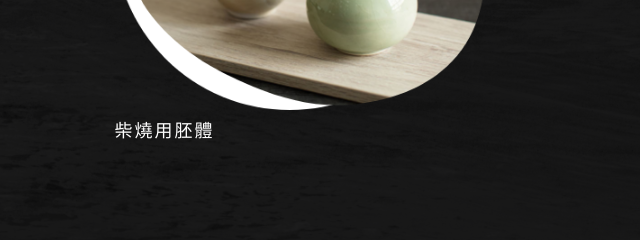
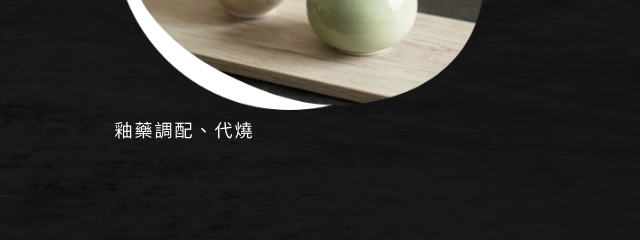
Before and after one commit to weiwei032835/tsaoshih-project, a plain HTML site: page index.html in a window 1280 px wide. Shown: the part 2100-2340 px from the top of the page, 540-1180 px from the left. Drawn offline with nearby package versions, Linux system fonts and the light colour scheme.

Commit message:
文案修改

```diff
--- a/index.html
+++ b/index.html
@@ -92,7 +92,7 @@
             <!--box_3 開始-->
             <div class="box_3">
                 <figure><img src="images/about_3.png" alt=""></figure>
-                <figcaption><h2>柴燒用胚體</h2></figcaption>
+                <figcaption><h2>釉藥調配、代燒</h2></figcaption>
             </div>
             <!--box_3 結束-->
 
```
